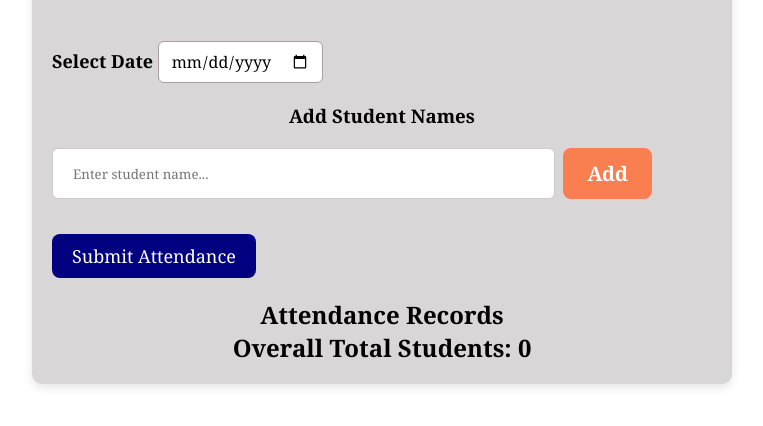
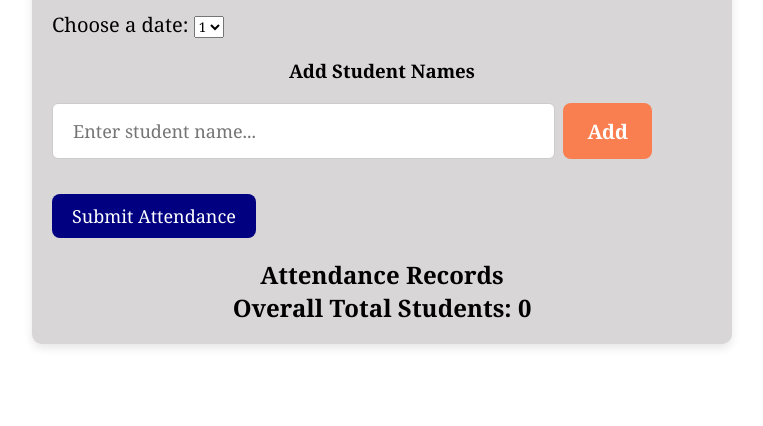
Before and after one commit to Vikasfw24-346/ToDoList, a plain HTML site: page logo/index.html in a window 1280 px wide. Shown: the part 102-528 px from the top of the page, without its empty margins (258-1021 px from the left). Drawn offline with Linux system fonts and the light colour scheme.

Commit message:
add the drop down selector

```diff
--- a/logo/index.html
+++ b/logo/index.html
@@ -1,19 +1,33 @@
 <!DOCTYPE html>
 <html lang="en">
+
 <head>
   <meta charset="UTF-8">
   <meta name="viewport" content="width=device-width, initial-scale=1.0">
   <title>Attendance App</title>
   <link rel="stylesheet" href="style.css">
 </head>
+
 <body>
   <div class="container">
-    <h1><span style="background-color: lab(67.29% 45.36 47.49); color: #fff; padding: 6px; border-radius: 9px;">Class</span> Attendance</h1>
+    <h1><span
+        style="background-color: lab(67.29% 45.36 47.49); color: #fff; padding: 6px; border-radius: 9px;">Class</span>
+      Attendance</h1>
 
     <!-- Date -->
     <div class="date">
-      <label for="attendanceDate">Select Date</label>
-      <input type="date" id="attendanceDate">
+      <!-- <label for="attendanceDate">Select Date</label>
+      <input type="date" id="attendanceDate"> -->
+
+
+      <label for="date">Choose a date:</label>
+      <select name="date" id="attendanceDate">
+        <option class="dates" value="1">1</option>
+        <option class="dates" value="2">2</option>
+        <option class="dates" value="3">3</option>
+        <option class="dates" value="4">4</option>
+        <option class="dates" value="5">5</option>
+      </select>
     </div>
 
     <!-- Add Student -->
@@ -38,4 +52,5 @@
 
   <script src="script.js"></script>
 </body>
+
 </html>
--- a/logo/style.css
+++ b/logo/style.css
@@ -32,11 +32,15 @@ input[type="date"] {
 .date {
   margin-top: 20px;
 }
-
+.dates{
+  border: none;
+  border-radius: 10px;
+  padding: 7px;
+}
 .date,
 label {
-  font-weight: 600;
-  font-size: 18px;
+  font-weight: 500;
+  font-size: 20px;
 }
 
 .highlight {
@@ -59,6 +63,7 @@ h3 {
 .input-container input[type="text"] {
   flex: 1;
   padding: 15px 20px;
+  font-size: 18px;
   border: 1px solid #ccc;
   border-radius: 6px;
 }
```
